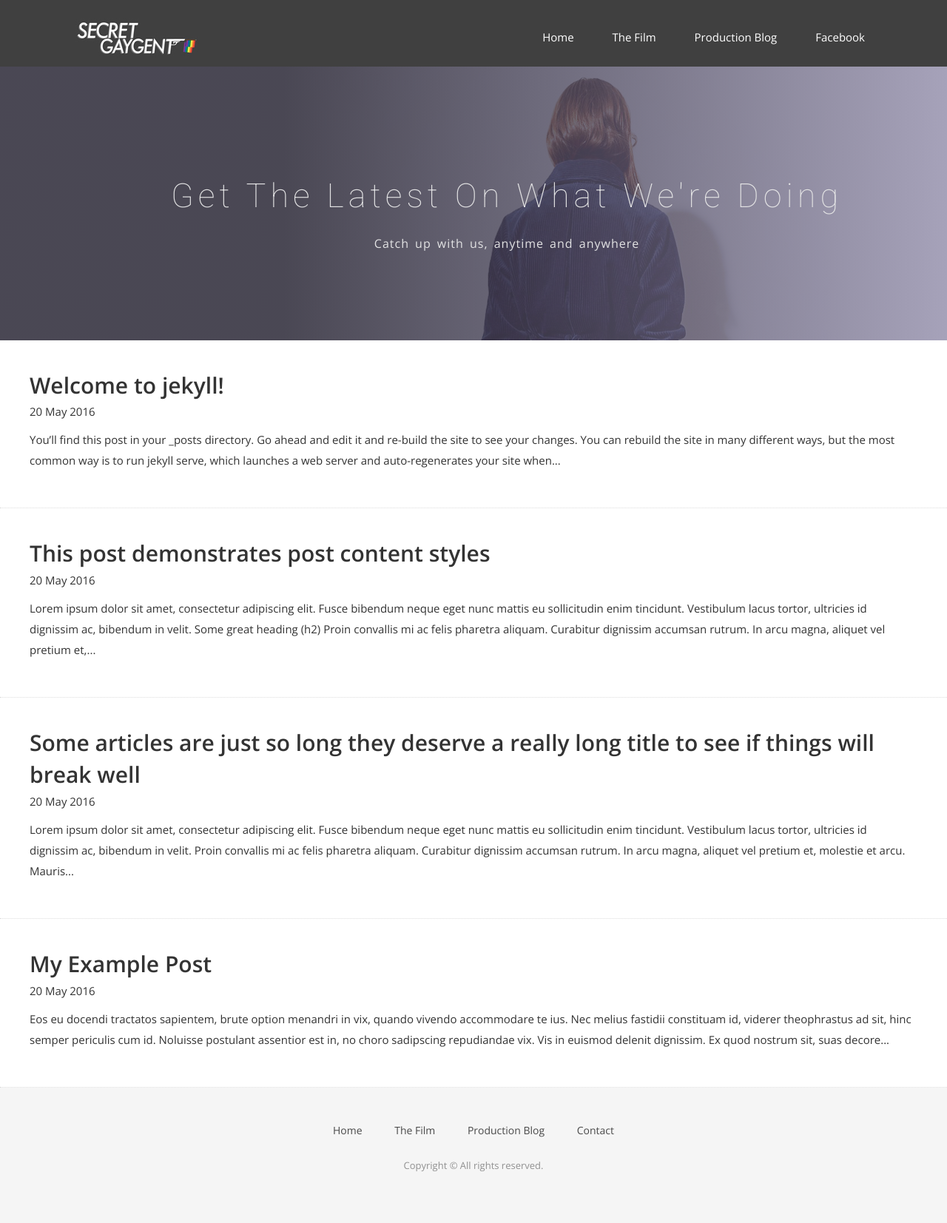
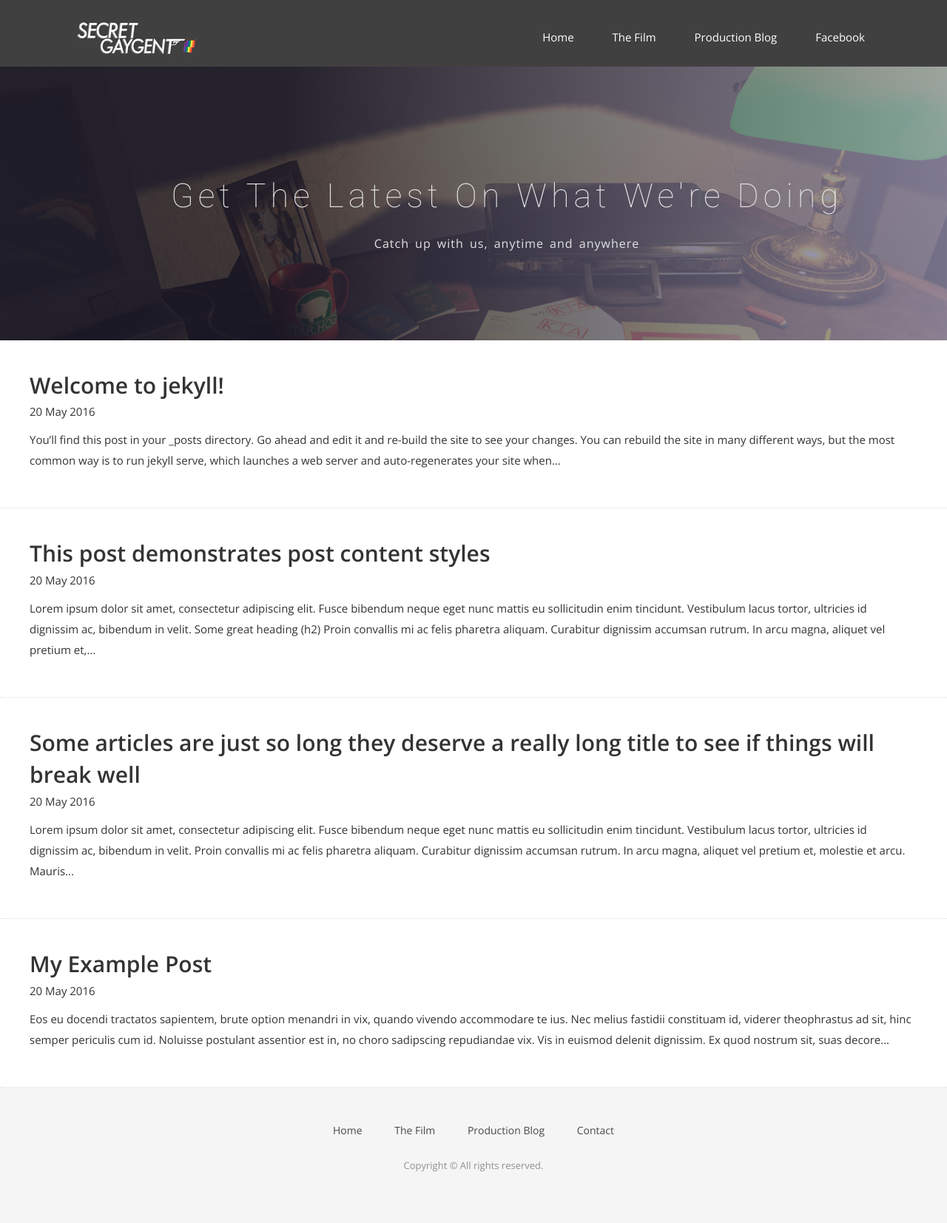
Before and after one commit to jetgirl78/secret, a Jekyll site: the page built from blog.html, in a window 1280 px wide. Shown: the whole page at 74% size. Built offline with Jekyll 4.4.1, drawn with Linux system fonts in a browser that asks for light colours; nearby versions of some CDN libraries; some web fonts are replaced.

Commit message:
Update airspace.css

```diff
--- a/css/airspace.css
+++ b/css/airspace.css
@@ -358,7 +358,7 @@ header .navbar-default .navbar-nav li a:hover {
 	Slider-work Start
 --*/
 #global-header {
-  background: url("../img/slider1.jpg") no-repeat;
+  background: url("../img/slider2.jpg") no-repeat;
   background-size: cover;
   padding-top: 150px;
   padding-bottom: 107px;
```
